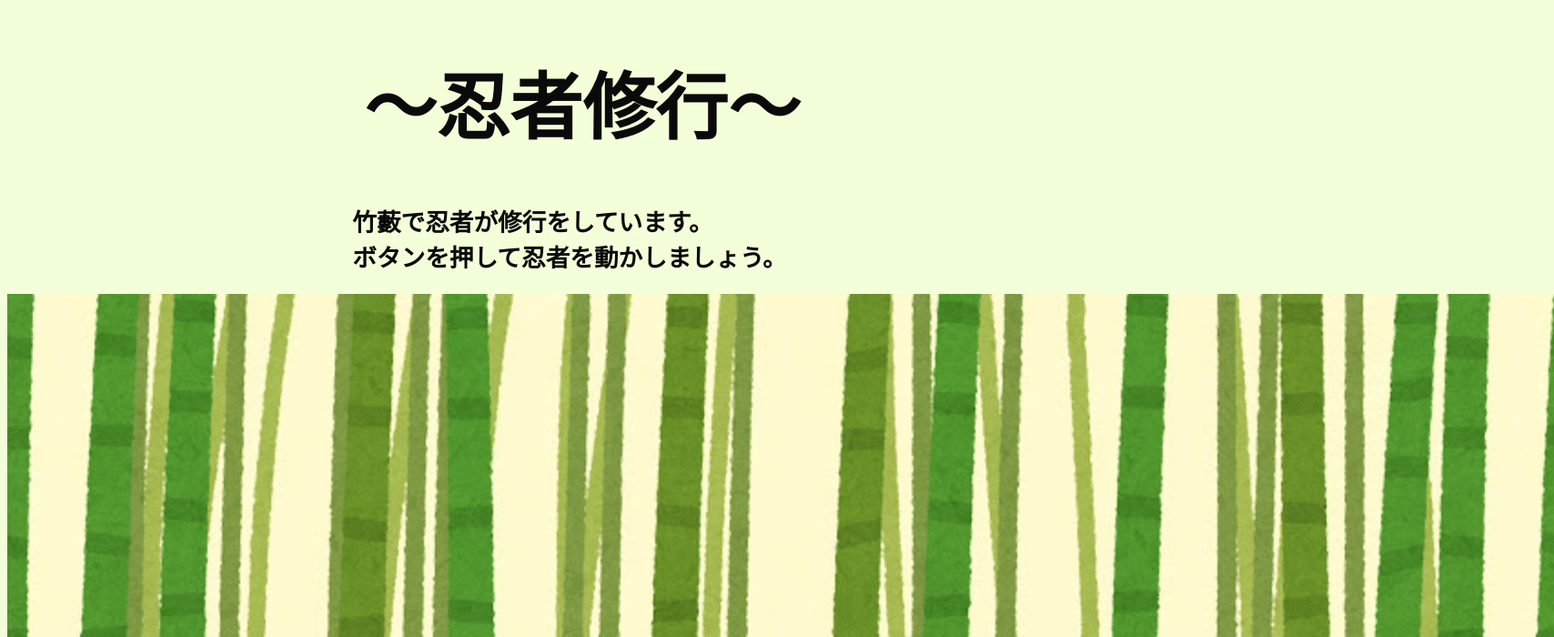
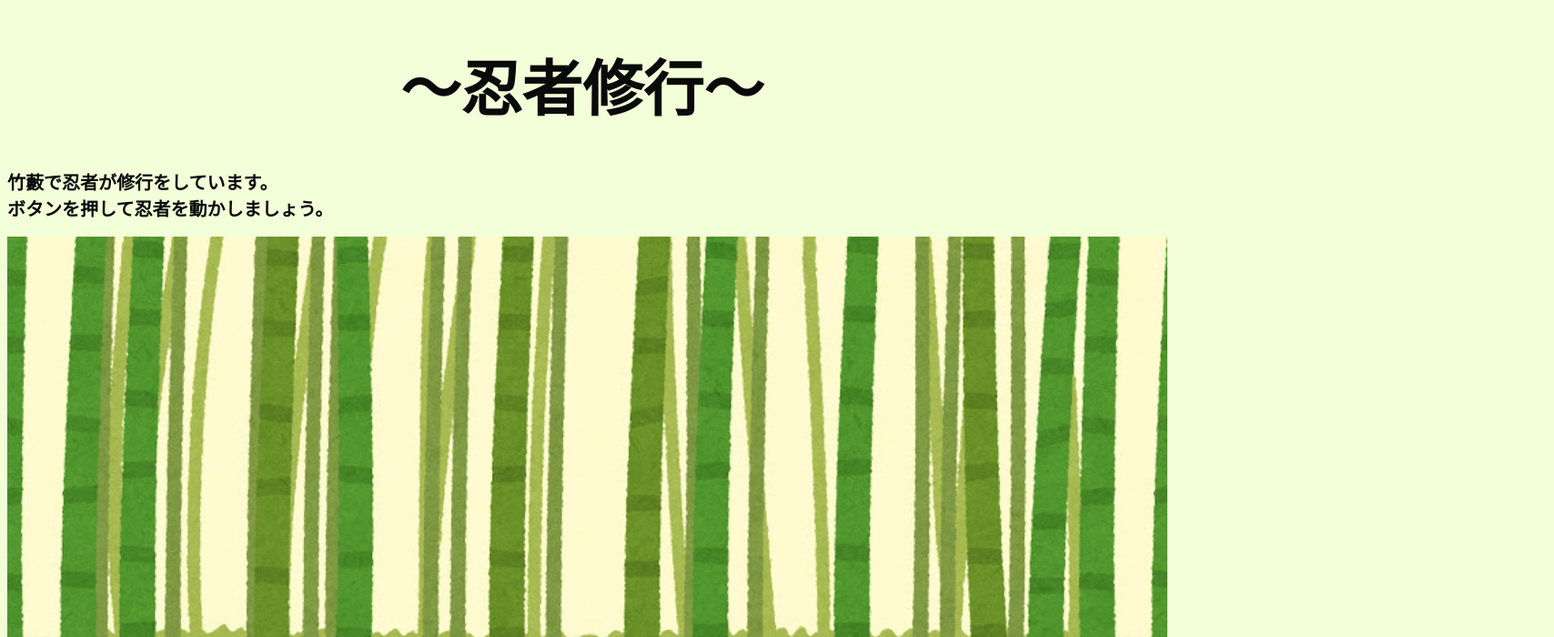
Before and after one commit to tmc-yuji-nakamura/ninjya.move, a plain HTML site: page index.html in a window 1280 px wide. Shown: the top 700 px of the page at 91% size, 1708 px wide, since content can reach past the window. Drawn offline with Linux system fonts and the light colour scheme.

Commit message:
Add files via upload

```diff
--- a/style.css
+++ b/style.css
@@ -1,6 +1,6 @@
 h1 {
   color: rgb(10, 10, 10);
-  font-size: 60pt;
+  font-size: 50pt;
   font-family:"メイリオ","Meiryo",sans-serif;
   text-align: center;
   margin-left: auto;
@@ -31,10 +31,10 @@ div{
 
 h2{
   color: rgb(10, 10, 10);
-  font-size: 20pt;
+  font-size: 15pt;
   font-family:"メイリオ","Meiryo",sans-serif;
   text-align: left;
-  margin-left: 30%;
+  margin-left: auto;
   margin-right: auto;
 }
 
@@ -43,7 +43,7 @@ h2{
   background-position: center center;
   width:850px;
   height: 450px;
-  zoom: 2;
+  zoom: 1.5;
   position: relative;
   color: #ffffff;
   background-color: #f5f6f7;
```
